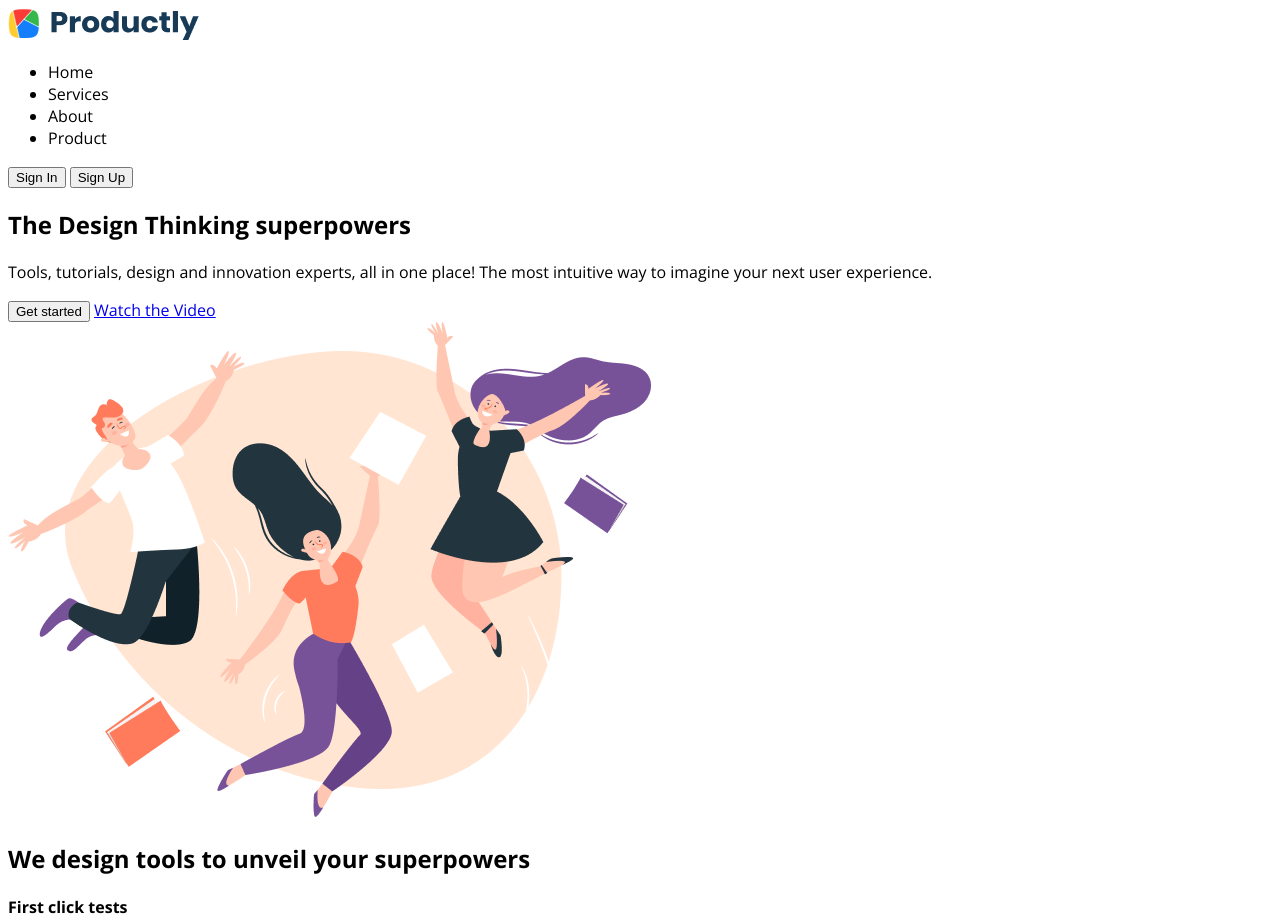
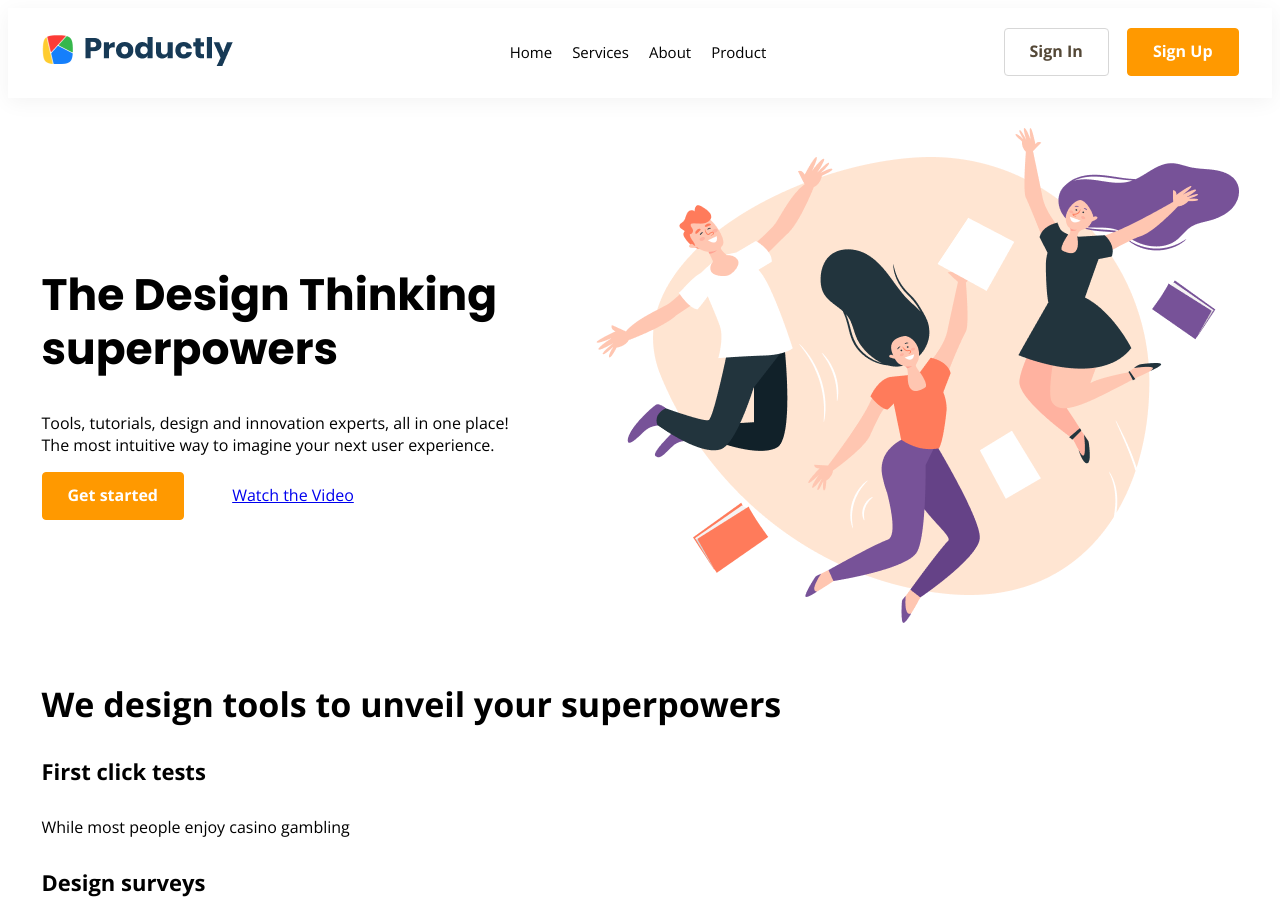
Before and after one commit to AlesyaZ/friday-live-coding, a website: page index.html in a window 1280 px wide. Shown: the top 921 px of the page. Drawn offline with nearby package versions, Linux system fonts and the light colour scheme; files that its build step writes are made by us from their sources.

Commit message:
feat: add styles

```diff
--- a/index.html
+++ b/index.html
@@ -12,16 +12,16 @@
   </head>
   <body>
     <header class="header">
-      <div class="wrapper">
+      <div class="wrapper header__wrapper">
         <a href="#" class="logo"
           ><img src="./src/img/logo.png" alt="Productly LCC"
         /></a>
         <nav class="header__navigation">
           <ul class="navigation">
-            <li>Home</li>
-            <li>Services</li>
-            <li>About</li>
-            <li>Product</li>
+            <li class="navigation__link">Home</li>
+            <li class="navigation__link">Services</li>
+            <li class="navigation__link">About</li>
+            <li class="navigation__link">Product</li>
           </ul>
         </nav>
         <div class="header__buttons">
@@ -31,7 +31,7 @@
       </div>
     </header>
     <section class="promo">
-      <div class="wrapper">
+      <div class="wrapper promo__wrapper">
         <div class="promo__content">
           <h1>The Design Thinking superpowers</h1>
           <p>
--- /dev/null
+++ b/src/sass/abstract/_constants.scss
@@ -0,0 +1,20 @@
+$color-primary: #ff9900;
+$color-additional: #ff7549;
+$color-background: #ffeee1;
+$color-link: #1943ef;
+$color-tag: #f5f5f5;
+$color-text: #544837;
+$color-heading: #2f281e;
+$color-border: #d7d7d7;
+$color-hovered: #bcd0e5;
+$color-light: #ffffff;
+
+$color-violet: #7752be;
+$color-yellow: #fab005;
+$color-red: #f03e3d;
+$color-blue: #4dadf7;
+
+$content-width: 1197px;
+$tablet-width: 768px;
+$mobile-big-width: 414px;
+$mobile-small-width: 320px;
--- a/src/sass/base/_base.scss
+++ b/src/sass/base/_base.scss
@@ -0,0 +1,44 @@
+html {
+  font-size: 10px;
+}
+
+body {
+  font-size: 1.6rem;
+  font-family: "Open Sans", Verdana, sans-serif;
+}
+
+h1 {
+  font-family: "Poppins", Verdana, sans-serif;
+  font-style: normal;
+  font-weight: bold;
+  font-size: 44px;
+  line-height: 54px;
+}
+
+h2 {
+  font-style: normal;
+  font-weight: bold;
+  font-size: 34px;
+  line-height: 46px;
+}
+
+h3 {
+  font-style: normal;
+  font-weight: bold;
+  font-size: 24px;
+  line-height: 34px;
+}
+
+h4 {
+  font-style: normal;
+  font-weight: 600;
+  font-size: 22px;
+  line-height: 30px;
+}
+
+h5 {
+  font-style: normal;
+  font-weight: bold;
+  font-size: 16px;
+  line-height: 26px;
+}
--- /dev/null
+++ b/src/sass/base/_buttons.scss
@@ -0,0 +1,33 @@
+.button {
+  font-family: "Open Sans", Verdana, sans-serif;
+  padding: 11px 25px 13px;
+  font-style: normal;
+  font-weight: 600;
+  font-size: 1.6rem;
+  line-height: 2.2rem;
+  border-radius: 4px;
+  cursor: pointer;
+  transition: all 0.3s;
+}
+
+.button_bordered {
+  background: $color-light;
+  border: 1px solid $color-border;
+  color: $color-text;
+}
+
+.button_colored {
+  background: $color-primary;
+  color: $color-light;
+  border: 1px solid $color-primary;
+}
+
+.button_colored:hover {
+  background: $color-additional;
+  border-color: $color-additional;
+}
+
+.button_bordered:hover {
+  background: $color-hovered;
+  border-color: $color-hovered;
+}
--- /dev/null
+++ b/src/sass/components/_contact-us.scss
@@ -0,0 +1,3 @@
+.contact-us {
+  background: $color-background;
+}
--- /dev/null
+++ b/src/sass/components/_promo.scss
@@ -0,0 +1,17 @@
+.promo {
+  padding: 30px 0;
+}
+
+.promo__wrapper {
+  display: flex;
+  justify-content: space-between;
+  align-items: center;
+}
+
+.promo__content {
+  padding-right: 65px;
+}
+
+.promo__buttons > * {
+  margin-right: 44px;
+}
--- /dev/null
+++ b/src/sass/layouts/_header.scss
@@ -0,0 +1,32 @@
+.header {
+  background-color: $color-light;
+  box-shadow: 0px 4px 20px rgba(0, 0, 0, 0.05);
+  padding: 15px 0 17px 0;
+}
+
+.header__wrapper {
+  display: flex;
+  align-items: center;
+  justify-content: space-between;
+}
+
+.navigation {
+  display: flex;
+  font-size: 1.5rem;
+  line-height: 2.8rem;
+}
+
+.navigation__link {
+  list-style: none;
+  padding: 0 10px;
+  cursor: pointer;
+}
+
+.header__buttons > .button {
+  margin-left: 14px;
+}
+
+.header__buttons > .button:first-child {
+  margin-left: 14px;
+  margin-left: 0;
+}
--- /dev/null
+++ b/src/sass/layouts/_wrapper.scss
@@ -0,0 +1,4 @@
+.wrapper {
+  max-width: $content-width;
+  margin: auto;
+}
--- a/src/sass/style.scss
+++ b/src/sass/style.scss
@@ -1,8 +1,13 @@
-html {
-  font-size: 10px;
-}
+@import "abstract/constants";
 
-body {
-  font-size: 1.6rem;
-  font-family: "Open Sans", Verdana, sans-serif;
-}
+// Base
+@import "base/base";
+@import "base/buttons";
+
+// Layouts
+@import "layouts/wrapper";
+@import "layouts/header";
+
+// Components
+@import "components/contact-us";
+@import "components/promo";
```
Also changed, not shown: src/sass/style.css (added), 1 other file.
